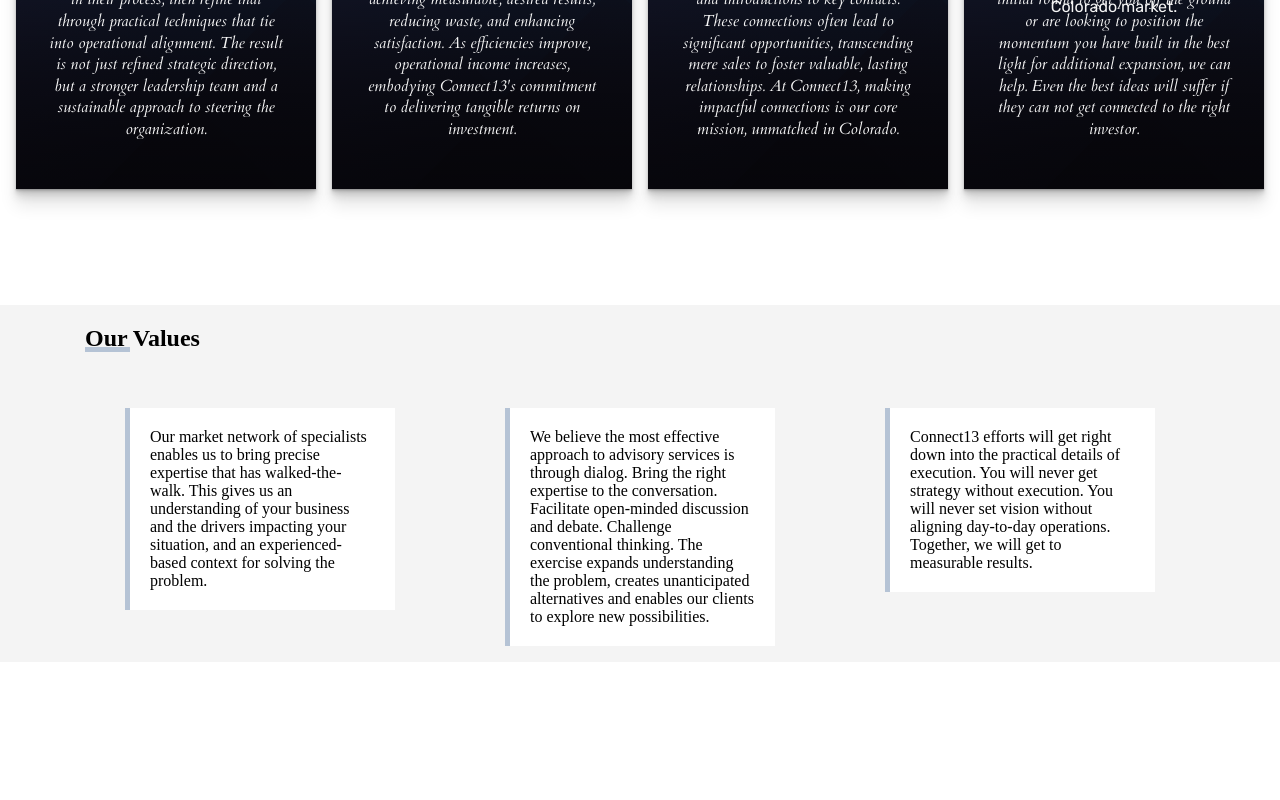
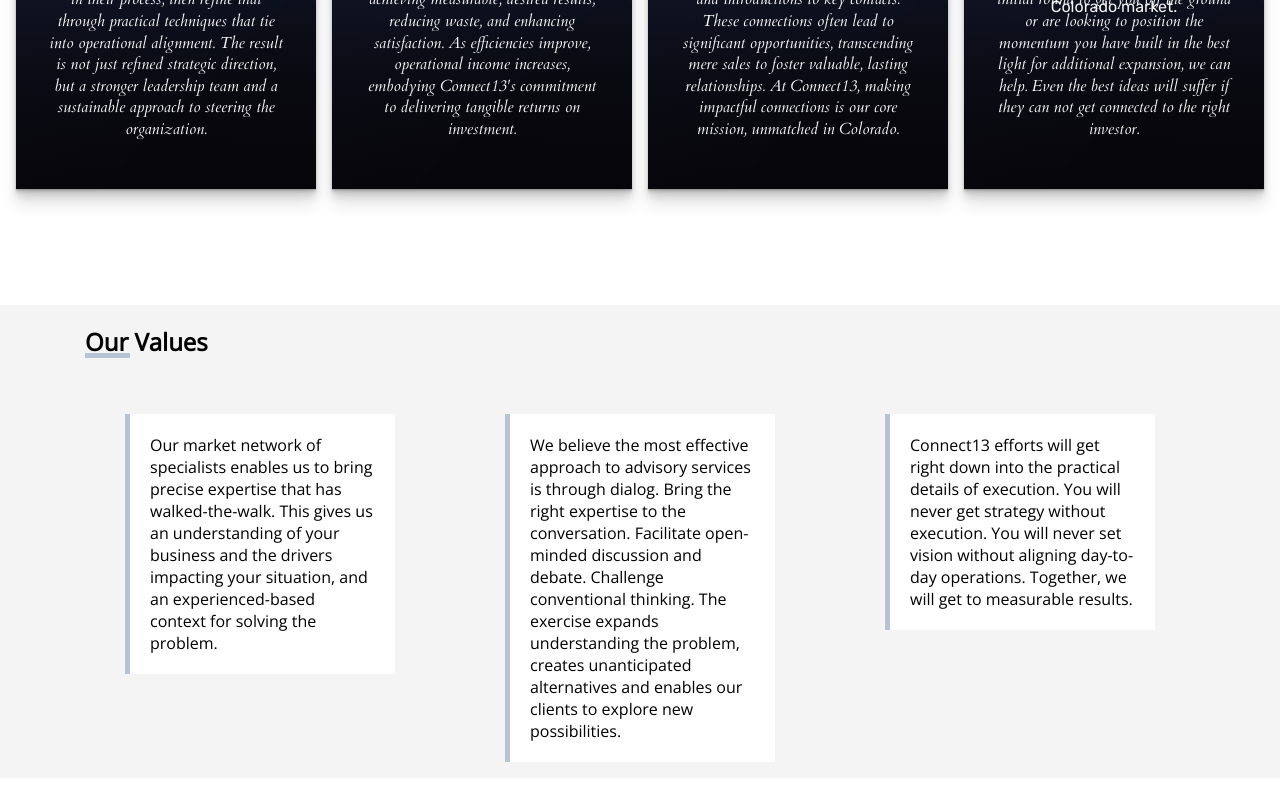
Before and after one commit to CherFoster/Connect13, a React (Create React App) app: page / in a window 1280 px wide. Shown: the part 1685-2485 px from the top of the page. Before the commit the page ends 2447 px from the top, so only its background shows below. Built offline with nearby package versions, Linux system fonts and the light colour scheme.

Commit message:
created remaining components

```diff
--- a/src/style/OurValues.css
+++ b/src/style/OurValues.css
@@ -1,7 +1,9 @@
+@import url(https://fonts.googleapis.com/css?family=Open+Sans);
 .container {
     max-width: 1140px;
     margin: 0 auto;
     padding: 0 15px;
+    font-family: 'Open Sans', sans-serif;
   }
 
   .row {
@@ -16,7 +18,6 @@
     max-width: 100%;
     padding-right: 15px;
     padding-left: 15px;
-
   }
 
   .block {
```
Also changed, not shown: src/components/Contact.js (added, +7 -0 lines), src/components/MarketNetwork.js (added, +7 -0 lines), src/components/OurTeam.js (added, +7 -0 lines).
